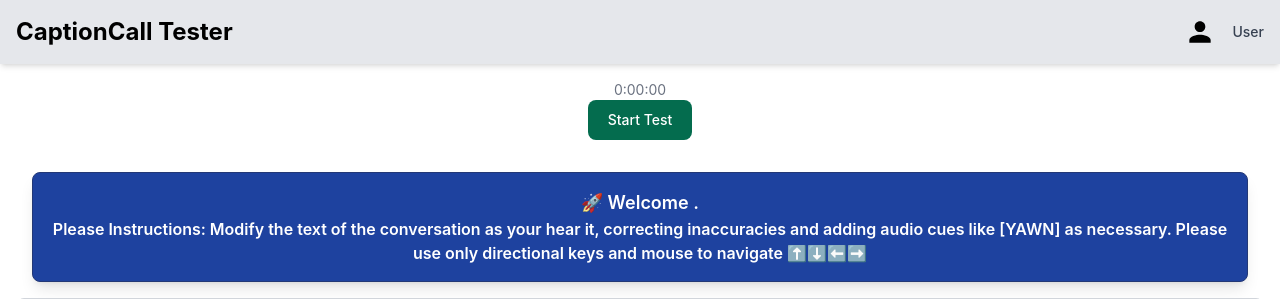
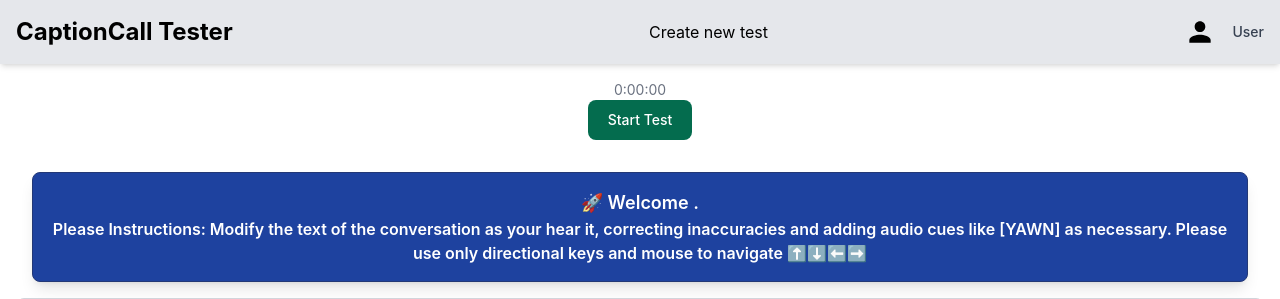
Before and after one commit to Buwelo/call-helper, a Flask app: template templates/index.html in a window 1280 px wide. Shown: the top 299 px of the page. Run offline with Flask 3, Linux system fonts and the light colour scheme; the template is opened without the code that fills it, so the values that code supplies are empty; some libraries are stand-ins or nearby versions.

Commit message:
fix: add create new test link

```diff
--- a/app.py
+++ b/app.py
@@ -29,7 +29,7 @@ def unauthorized():
 def home():
     # load random test from database
     tests = [test.serialize() for test in TranscriptTest.query.all()]
-    logging.info(f'all tests, {tests}')
+    # logging.info(f'all tests, {tests}')
     random_test = random.choice(tests)
     logging.info(f'random test, {random_test}')
 
--- a/templates/index.html
+++ b/templates/index.html
@@ -17,6 +17,8 @@
   <body>
     <header class="flex justify-between items-center py-4 px-4 bg-gray-200 shadow-md">
       <h1 class="text-2xl font-bold">CaptionCall Tester</h1>
+      <a href="/transcription/create_test">Create new test</a>
+
       <div class="relative">
         <button
           class="flex items-center space-x-2 focus:outline-none"
```
